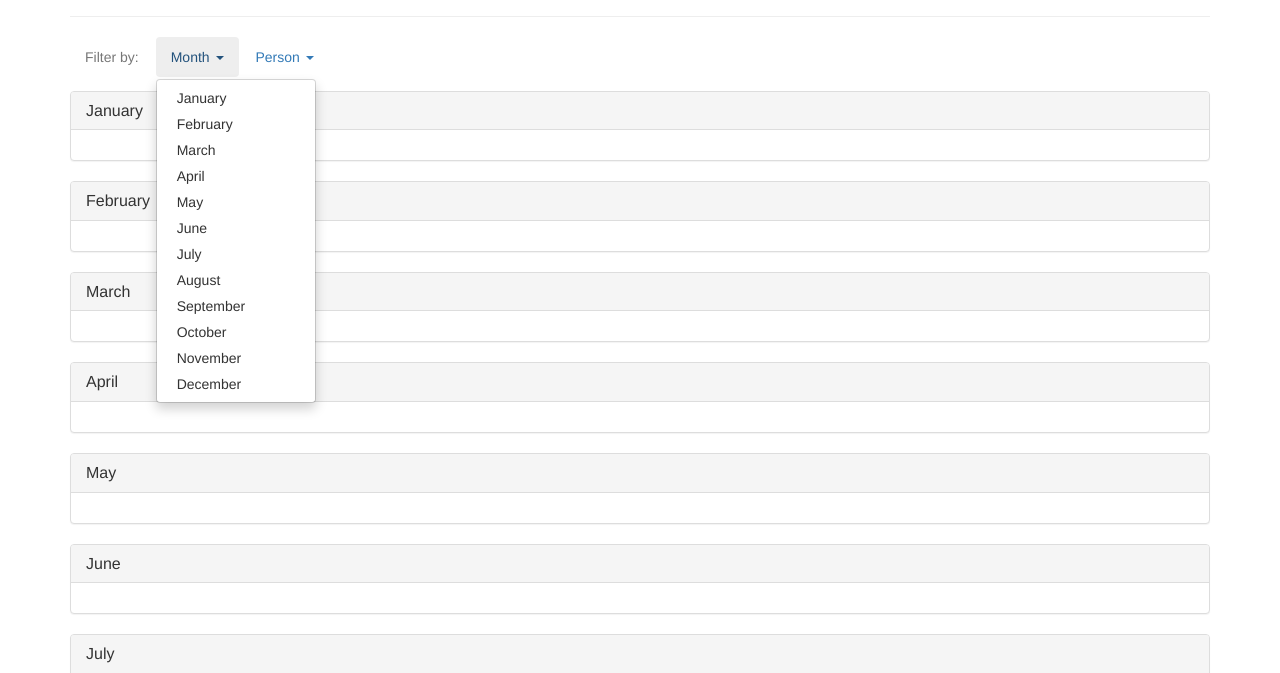
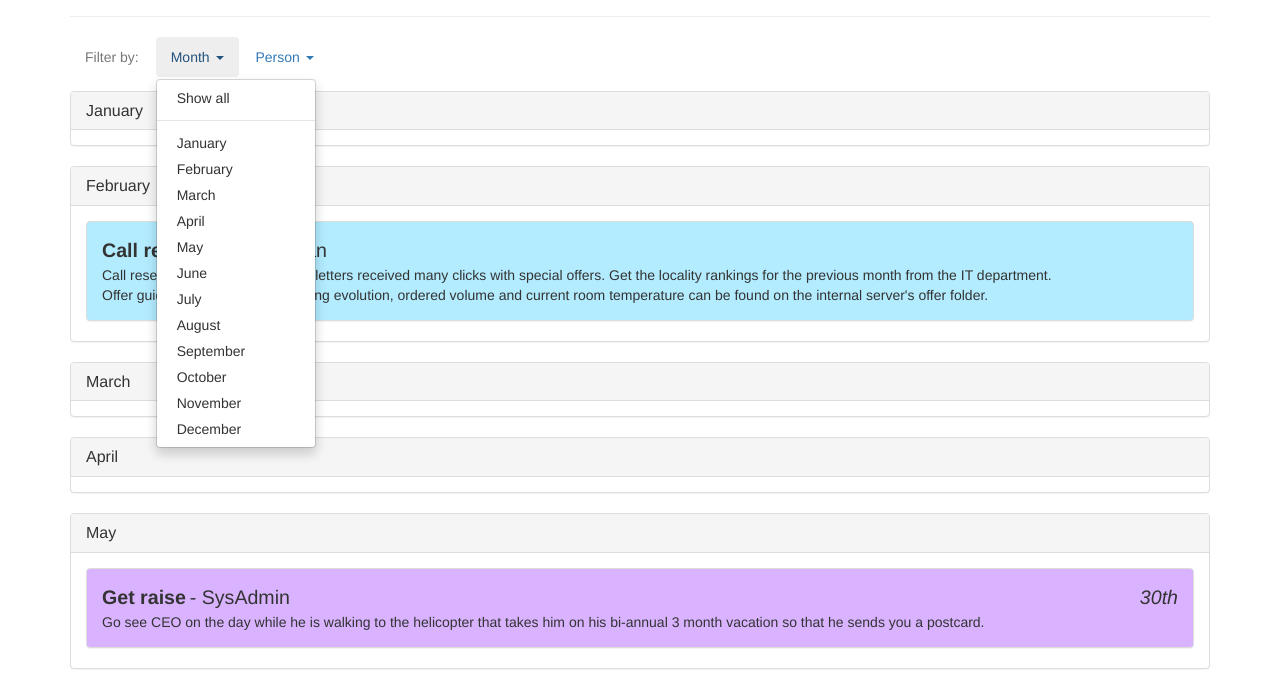
Before and after one commit to ireneu/roadmap, a plain HTML site: page tasks.html in a window 1280 px wide. Both pictures are taken after a click on the link "Month". Shown: the part 83-756 px from the top of the page. Drawn offline with Linux system fonts and the light colour scheme.

Commit message:
:sparkles: Display tasks and undo filters

```diff
--- a/css/style.css
+++ b/css/style.css
@@ -1,3 +1,24 @@
 #months {
     margin-top: 1em;
 }
+
+.month.panel-body {
+    padding: 15px 15px 0 15px !important;
+}
+
+.task-title {
+    font-size: 1.4em;
+    font-weight: bolder;
+}
+
+.task-person {
+    font-size: 1.4em;
+    font-weight: 300;
+}
+
+.task-date {
+    font-size: 1.4em;
+    font-weight: 300;
+    font-style: italic;
+    float: right;
+}
--- a/js/task-manager.js
+++ b/js/task-manager.js
@@ -42,16 +42,16 @@ function createMonthPanels() {
                     '</h5>' +
                 '</div>' +
                 '<div id="' + monthContainerId + '" class="panel-collapse collapse in">' +
-                    '<div class="panel-body">' +
+                    '<div class="panel-body month">' +
                     '</div>' +
             '</div>');
         monthCollapsers[i] = $('#' + monthContainerId);
         monthPanels[i] = $('#' + monthContainerId + '> .panel-body');
-        filterMonthDropdown.append('<li><a href="#" onclick="showMonth(' + i + ')">' + monthNames[i] + '</a></li>');
+        filterMonthDropdown.append('<li><a href="#" onclick="filterMonth(' + i + ')">' + monthNames[i] + '</a></li>');
     }
 }
 
-function showMonth(month) {
+function filterMonth(month) {
     for (var i = 1; i < 13; i++) {
         if (i === month) {
             monthCollapsers[i].collapse('show');
@@ -61,14 +61,45 @@ function showMonth(month) {
     }
 }
 
+function showAllMonths() {
+    for (var i = 1; i < 13; i++) { monthCollapsers[i].collapse('show'); }
+}
+
+function filterPerson(personName) {
+    $('.task').css('display', 'none');
+    $('[data-person="' + personName + '"]').css('display', 'block');
+}
+
+function showAllPeople() {
+    $('.task').css('display', 'block');
+}
+
 function populatePeopleList() {
     var filterPeopleDropdown = $('#filter-person-dropdown');
     for (var person in team) {
-        filterPeopleDropdown.append('<li><a href="#" onclick="">' + team[person].name + '</a></li>');
+        filterPeopleDropdown.append('<li><a href="#" onclick="filterPerson(\'' + team[person].name + '\')">' + team[person].name + '</a></li>');
+    }
+}
+
+function displayTasks(taskData) {
+    for (var task in taskData) {
+        monthPanels[taskData[task].month].append(
+            '<div class="panel panel-default task" style="background-color:' + taskData[task].person.color + '" data-person="' + taskData[task].person.name + '">' +
+                '<div class="media panel-body">' +
+                    '<div class="media-body">' +
+                        '<span class="task-title">' + taskData[task].title + '</span> ' +
+                        '<span class="task-person"> - ' + (taskData[task].person.name || '') + '</span> ' +
+                        '<span class="task-date">' + (taskData[task].date || '') + '</span><br />' +
+                        taskData[task].description +
+                    '</div>' +
+                '</div>' +
+            '</div>');
     }
 }
 
 window.onload = function () {
     setHeader(generalData);
     createMonthPanels();
+    populatePeopleList();
+    displayTasks(tasksData);
 };
--- a/tasks.html
+++ b/tasks.html
@@ -22,13 +22,19 @@
             <a href="#" class="dropdown-toggle" data-toggle="dropdown">
                 Month <span class="caret"></span>
             </a>
-            <ul class="dropdown-menu" id="filter-month-dropdown"></ul>
+            <ul class="dropdown-menu" id="filter-month-dropdown">
+                <li><a href="#" onclick="showAllMonths()">Show all</a></li>
+                <li class="divider"></li>
+            </ul>
         </li>
         <li class="dropdown">
             <a href="#" class="dropdown-toggle" data-toggle="dropdown">
                 Person <span class="caret"></span>
             </a>
-            <ul class="dropdown-menu" id="filter-person-dropdown"></ul>
+            <ul class="dropdown-menu" id="filter-person-dropdown">
+                <li><a href="#" onclick="showAllPeople()">Show all</a></li>
+                <li class="divider"></li>
+            </ul>
         </li>
     </ul>
 
```
